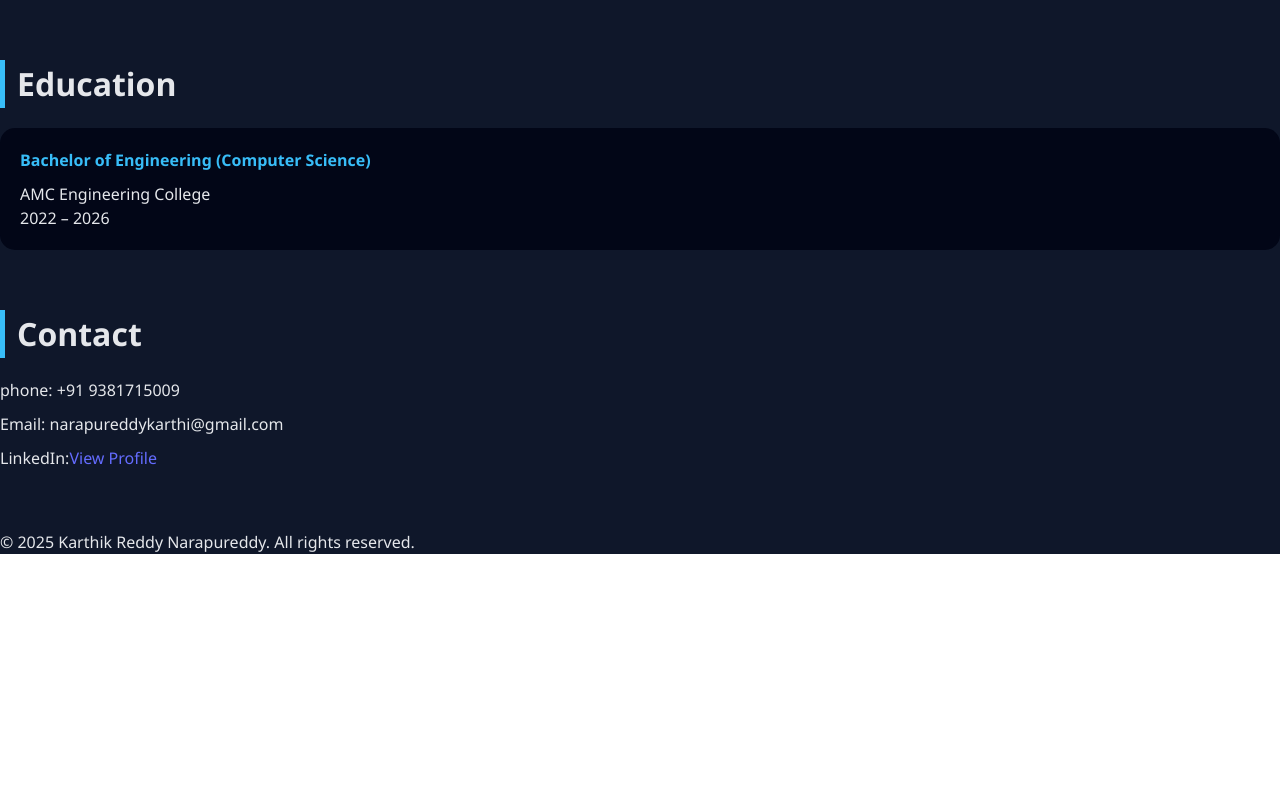
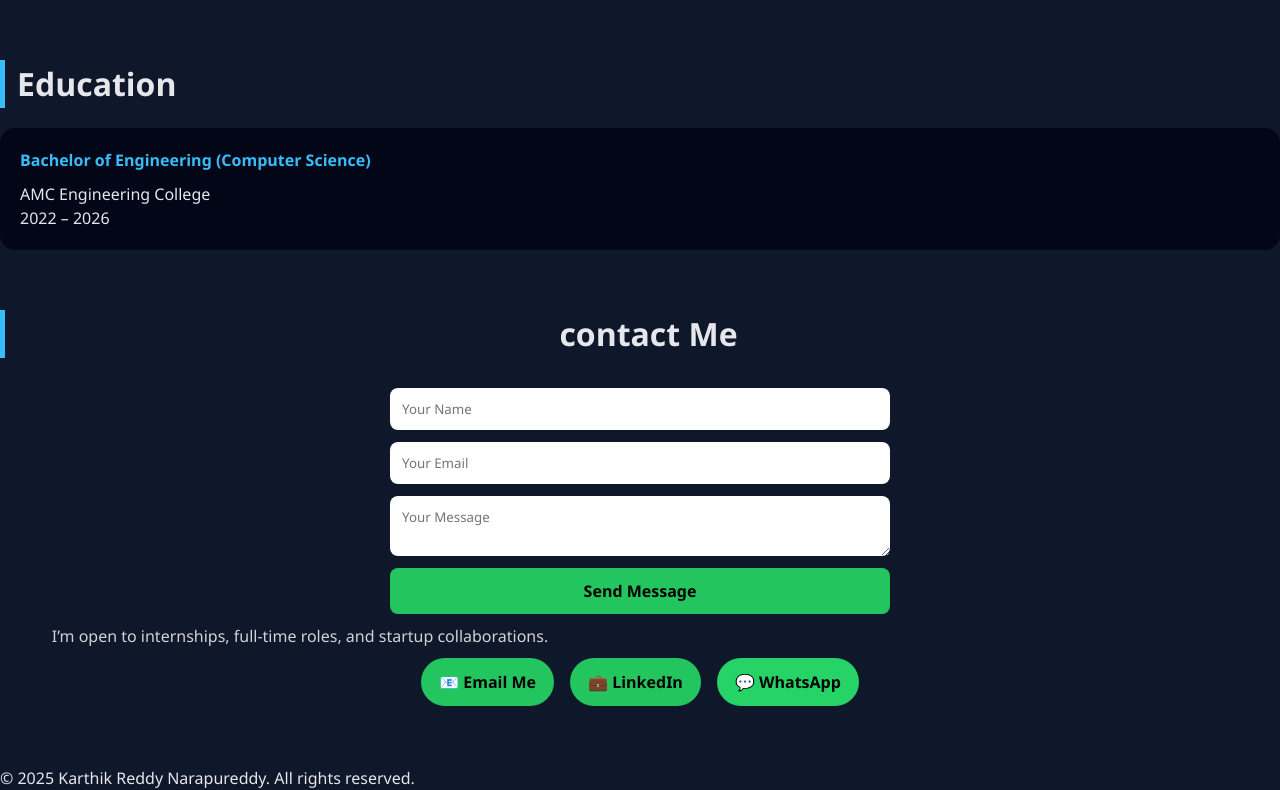
Before and after one commit to karthik500900/karthik-portfolio, a React (Vite) app: page / in a window 1280 px wide. Shown: the part 1521-2311 px from the top of the page. Before the commit the page ends 2075 px from the top, so only its background shows below. Built offline with nearby package versions, Linux system fonts and the light colour scheme.

Commit message:
Fix Formspree contact form

```diff
--- a/src/App.jsx
+++ b/src/App.jsx
@@ -149,17 +149,46 @@ function App() {
   </div>
 </section>
 
-<section className="section" id="contact">
-  <h3>Contact</h3>
-  <p>phone: +91 9381715009</p>
-  <p>Email: narapureddykarthi@gmail.com</p>
-  <p>LinkedIn:
-    <a href="https://www.linkedin.com/in/karthik-kumar-reddy-narapureddy-95978325a"
-       target="_blank"
-       rel="noopener noreferrer">
-       View Profile
+<section className="section contact" id="contact">
+  <h3>contact Me</h3>
+  <form
+  className="contact-form"
+  action="https://formspree.io/f/meejrlvp"
+  method="POST"
+>
+  <input type="text" name="name" placeholder="Your Name" required />
+  <input type="email" name="email" placeholder="Your Email" required />
+  <textarea name="message" placeholder="Your Message" required></textarea>
+  <button type="submit">Send Message</button>
+</form>
+
+  <p className="contact-text">
+    I’m open to internships, full-time roles, and startup collaborations.
+  </p>
+
+  <div className="contact-links">
+    <a href="mailto:narapureddykarthi@gmail.com" className="contact-btn">
+      📧 Email Me
     </a>
-  </p>
+
+    <a
+      href="https://www.linkedin.com/in/karthik-kumar-reddy-narapureddy-95978325a/"
+      target="_blank"
+      rel="noopener noreferrer"
+      className="contact-btn"
+    >
+      💼 LinkedIn
+    </a>
+
+    <a
+      href="https://wa.me/919381715009"
+      target="_blank"
+      rel="noopener noreferrer"
+      className="contact-btn whatsapp"
+    >
+      💬 WhatsApp
+    </a>
+  </div>
 </section>
 <footer className="footer">
   <p>© 2025 Karthik Reddy Narapureddy. All rights reserved.</p>
```
